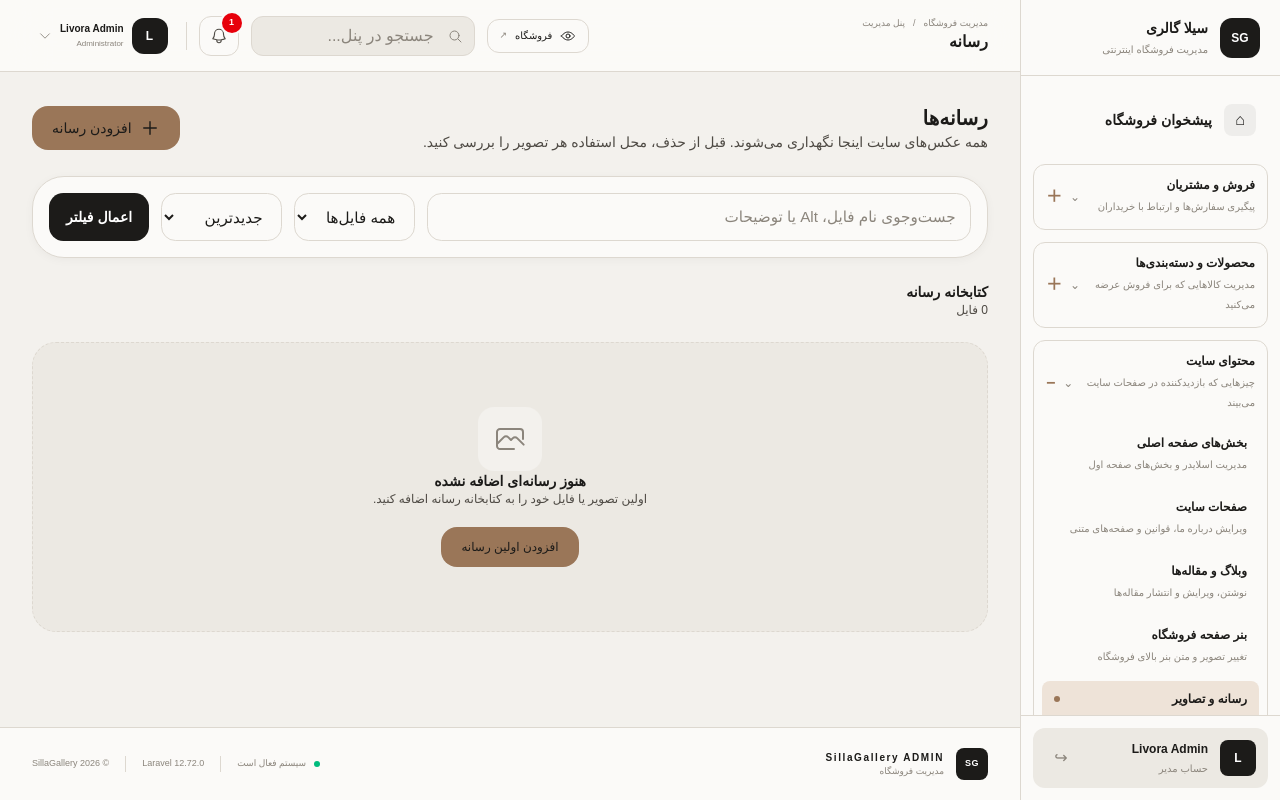
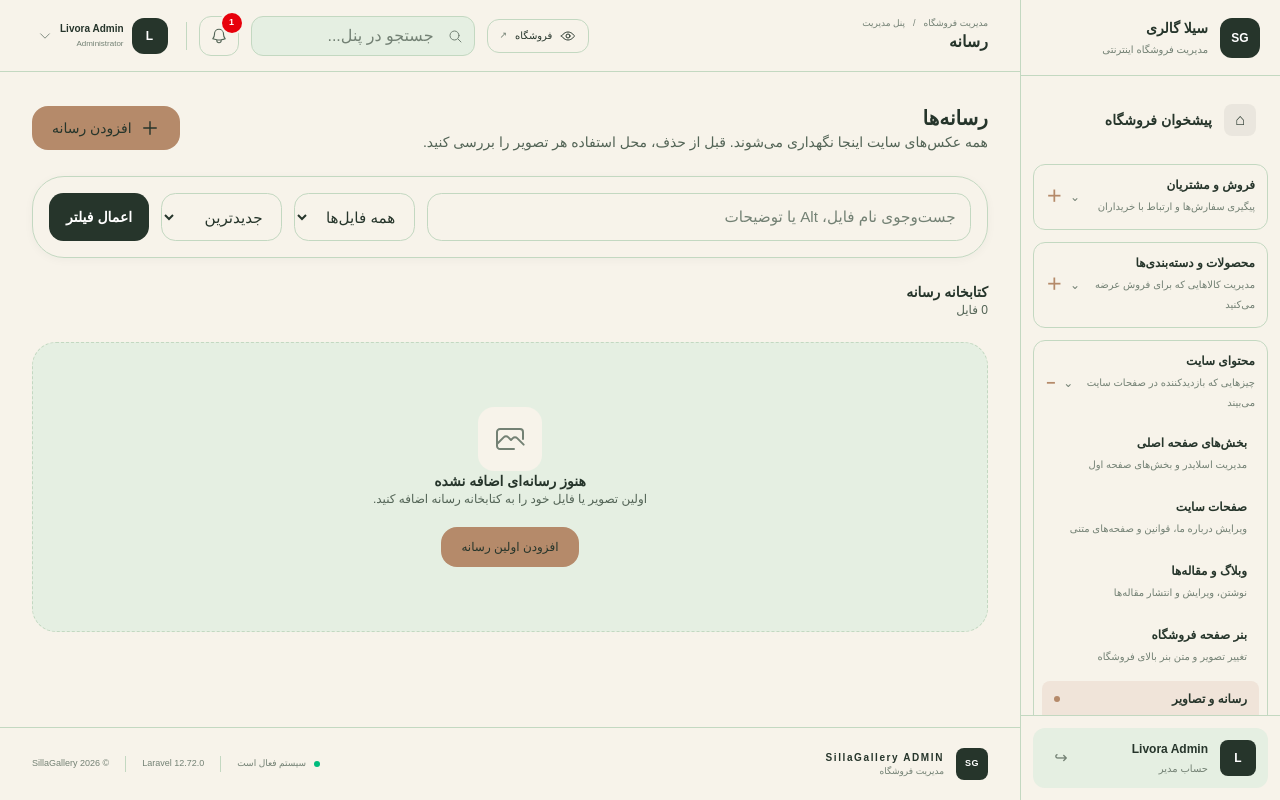
Before and after one commit to MREZA-MJDi/livora, a Laravel app: page /admin/media in a window 1280 px wide. Run offline with Laravel 12, Linux system fonts and the light colour scheme; a user stored in the database is signed in; data comes from the database, SQL or seed files in the repository; data that the repository does not hold is empty; style sheets or scripts are compiled from the project's sources; some libraries are stand-ins or nearby versions; some web fonts are replaced.

Commit message:
Apply the approved sage palette to admin design tokens

```diff
--- a/resources/css/admin.css
+++ b/resources/css/admin.css
@@ -8,59 +8,35 @@
    ========================================================= */
 
 :root {
-    /* Brand */
-    --admin-text: #1c1b19;
-    --admin-text-soft: #4e4a44;
-    --admin-muted: #8b857c;
-
-    /* Background */
-    --admin-bg: #f3f1ed;
-    --admin-surface: #ece9e3;
-    --admin-white: #fbfaf8;
-
-    /* Brand Accent */
-    --admin-accent: #9a7658;
-    --admin-accent-dark: #76583f;
-    --admin-accent-soft: #eee3d8;
-
-    /* Borders */
-    --admin-border: #ddd8d0;
-    --admin-border-dark: #c5beb4;
-
-    /* States */
-    --admin-success: #15803d;
-    --admin-success-bg: #ecfdf3;
-
-    --admin-warning: #b45309;
-    --admin-warning-bg: #fff7ed;
-
-    --admin-danger: #b91c1c;
-    --admin-danger-bg: #fef2f2;
-
-    --admin-info: #0369a1;
-    --admin-info-bg: #f0f9ff;
-
-    /* Shadows */
-    --admin-shadow-sm:
-        0 2px 10px rgba(28, 27, 25, 0.04);
-
-    --admin-shadow-md:
-        0 10px 30px rgba(28, 27, 25, 0.07);
-
-    --admin-shadow-lg:
-        0 20px 60px rgba(28, 27, 25, 0.10);
-
-    /* Radius */
+    /* Shared SILLA sage / earth brand palette */
+    --admin-text: #26352b;
+    --admin-text-soft: #536456;
+    --admin-muted: #738174;
+    --admin-bg: #f7f3ea;
+    --admin-surface: #e5efe2;
+    --admin-white: #f7f3ea;
+    --admin-accent: #b58a6a;
+    --admin-accent-dark: #956d50;
+    --admin-accent-soft: #f0e4d9;
+    --admin-border: #c3d8c1;
+    --admin-border-dark: #9fb99c;
+    --admin-success: #416d4b;
+    --admin-success-bg: #e5efe2;
+    --admin-warning: #a66b32;
+    --admin-warning-bg: #f8eddf;
+    --admin-danger: #a83f3f;
+    --admin-danger-bg: #f8e8e5;
+    --admin-info: #456b78;
+    --admin-info-bg: #e8f0ef;
+    --admin-shadow-sm: 0 2px 10px rgba(38, 53, 43, 0.04);
+    --admin-shadow-md: 0 10px 30px rgba(38, 53, 43, 0.07);
+    --admin-shadow-lg: 0 20px 60px rgba(38, 53, 43, 0.10);
     --admin-radius-sm: 0.75rem;
     --admin-radius-md: 1rem;
     --admin-radius-lg: 1.5rem;
     --admin-radius-xl: 2rem;
-
-    /* Layout */
     --admin-sidebar-width: 260px;
     --admin-navbar-height: 72px;
-
-    /* Motion */
     --admin-duration-fast: 160ms;
     --admin-duration: 280ms;
     --admin-duration-slow: 500ms;
@@ -91,7 +67,7 @@ body {
     background:
         radial-gradient(
             circle at top right,
-            rgba(154, 118, 88, 0.035),
+            rgba(181, 138, 106, 0.035),
             transparent 28rem
         ),
         var(--admin-bg);
@@ -519,7 +495,7 @@ p {
 
     box-shadow:
         0 0 0 3px
-        rgba(154, 118, 88, 0.08);
+        rgba(181, 138, 106, 0.08);
 }
 
 .admin-input:disabled,
@@ -739,7 +715,7 @@ p {
 
     box-shadow:
         0 0 0 3px
-        rgba(154, 118, 88, 0.08);
+        rgba(181, 138, 106, 0.08);
 }
 
 .admin-search-icon {
@@ -864,7 +840,7 @@ p {
 
     z-index: 100;
 
-    background: rgba(28, 27, 25, 0.45);
+    background: rgba(38, 53, 43, 0.45);
 
     backdrop-filter: blur(5px);
 }
```
